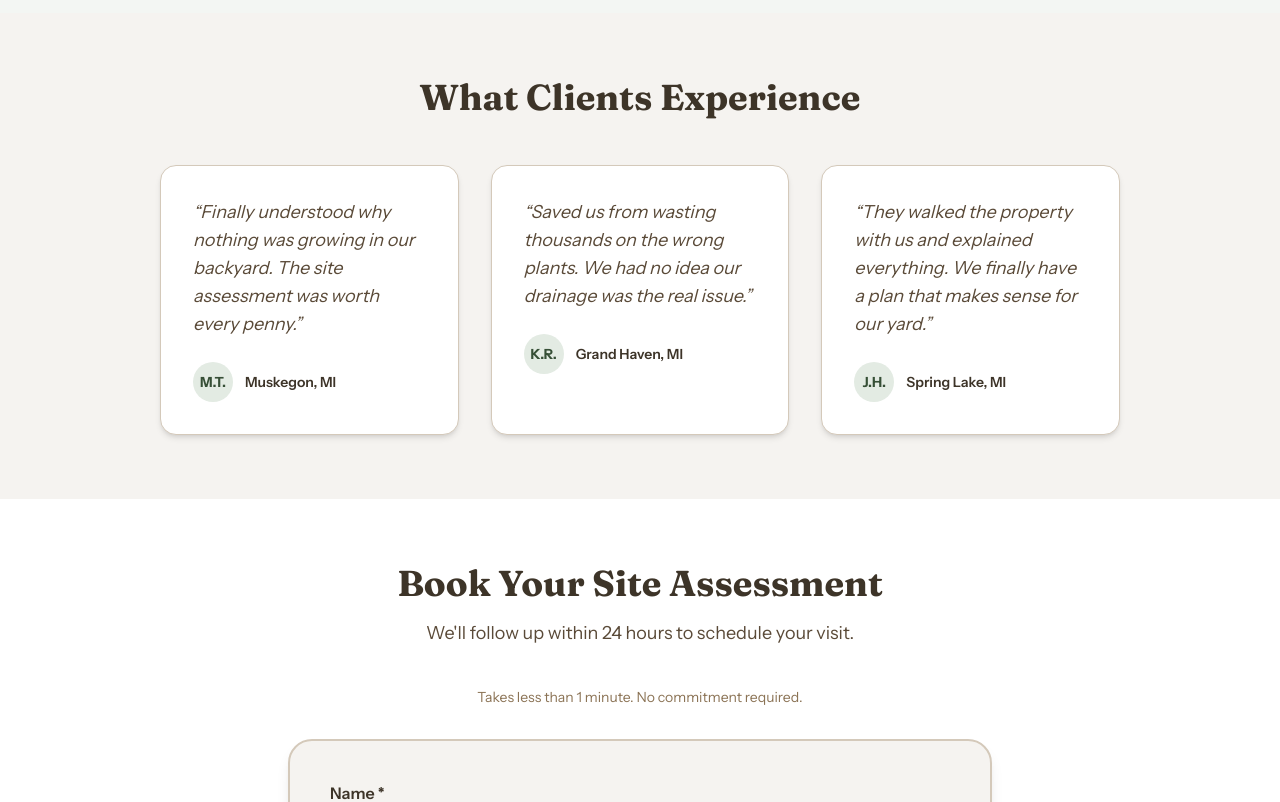
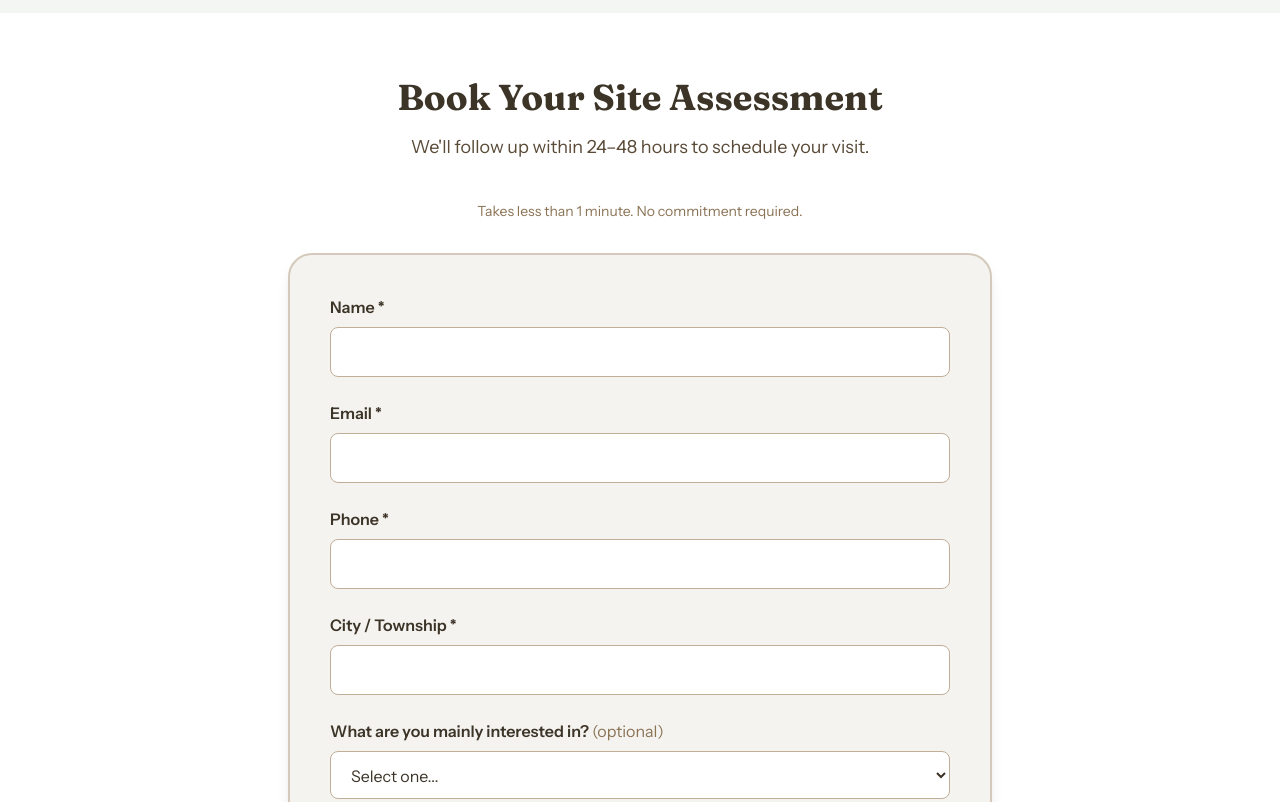
Before and after one commit to earthstewardslgs-del/earth-stewards-LLC-website, a Next.js app: page /west-michigan-ecological-landscaping in a window 1280 px wide. Shown: the part 4080-4882 px from the top of the page. Built offline with nearby package versions, Linux system fonts and the light colour scheme.

Commit message:
landing page

```diff
--- a/app/west-michigan-ecological-landscaping/page.tsx
+++ b/app/west-michigan-ecological-landscaping/page.tsx
@@ -365,55 +365,6 @@
         </div>
       </section>
 
-      {/* Trust / Testimonials Section — NEW */}
-      <section className="py-16 bg-earth-50">
-        <div className="max-w-5xl mx-auto px-4 sm:px-6 lg:px-8">
-          <div className="text-center max-w-3xl mx-auto mb-12">
-            <h2 className="font-display text-3xl sm:text-4xl font-bold text-earth-900 mb-4">
-              What Clients Experience
-            </h2>
-          </div>
-
-          <div className="grid md:grid-cols-3 gap-8">
-            <div className="bg-white rounded-2xl p-8 shadow-md border border-earth-200">
-              <p className="text-earth-700 text-lg italic mb-6">
-                &ldquo;Finally understood why nothing was growing in our backyard. The site assessment was worth every penny.&rdquo;
-              </p>
-              <div className="flex items-center gap-3">
-                <div className="w-10 h-10 bg-moss-100 rounded-full flex items-center justify-center">
-                  <span className="text-moss-700 font-bold text-sm">M.T.</span>
-                </div>
-                <p className="font-semibold text-earth-900 text-sm">Muskegon, MI</p>
-              </div>
-            </div>
-
-            <div className="bg-white rounded-2xl p-8 shadow-md border border-earth-200">
-              <p className="text-earth-700 text-lg italic mb-6">
-                &ldquo;Saved us from wasting thousands on the wrong plants. We had no idea our drainage was the real issue.&rdquo;
-              </p>
-              <div className="flex items-center gap-3">
-                <div className="w-10 h-10 bg-moss-100 rounded-full flex items-center justify-center">
-                  <span className="text-moss-700 font-bold text-sm">K.R.</span>
-                </div>
-                <p className="font-semibold text-earth-900 text-sm">Grand Haven, MI</p>
-              </div>
-            </div>
-
-            <div className="bg-white rounded-2xl p-8 shadow-md border border-earth-200">
-              <p className="text-earth-700 text-lg italic mb-6">
-                &ldquo;They walked the property with us and explained everything. We finally have a plan that makes sense for our yard.&rdquo;
-              </p>
-              <div className="flex items-center gap-3">
-                <div className="w-10 h-10 bg-moss-100 rounded-full flex items-center justify-center">
-                  <span className="text-moss-700 font-bold text-sm">J.H.</span>
-                </div>
-                <p className="font-semibold text-earth-900 text-sm">Spring Lake, MI</p>
-              </div>
-            </div>
-          </div>
-        </div>
-      </section>
-
       {/* Consultation Form Section */}
       <section id="consultation" className="py-16 bg-white scroll-mt-20">
         <div className="max-w-3xl mx-auto px-4 sm:px-6 lg:px-8">
@@ -422,7 +373,7 @@
               Book Your Site Assessment
             </h2>
             <p className="text-lg text-earth-700">
-              We&apos;ll follow up within 24 hours to schedule your visit.
+              We&apos;ll follow up within 24–48 hours to schedule your visit.
             </p>
           </div>
 
@@ -483,6 +434,41 @@
               />
             </div>
 
+            {/* City / Township */}
+            <div className="mb-6">
+              <label htmlFor="location" className="block text-earth-900 font-semibold mb-2">
+                City / Township *
+              </label>
+              <input
+                type="text"
+                id="location"
+                name="location"
+                required
+                className="w-full px-4 py-3 rounded-lg border border-earth-300 focus:border-moss-600 focus:ring-2 focus:ring-moss-200 outline-none transition"
+              />
+            </div>
+
+            {/* Service Interest */}
+            <div className="mb-6">
+              <label htmlFor="service_interest" className="block text-earth-900 font-semibold mb-2">
+                What are you mainly interested in? <span className="font-normal text-earth-500">(optional)</span>
+              </label>
+              <select
+                id="service_interest"
+                name="service_interest"
+                className="w-full px-4 py-3 rounded-lg border border-earth-300 focus:border-moss-600 focus:ring-2 focus:ring-moss-200 outline-none transition bg-white"
+              >
+                <option value="">Select one...</option>
+                <option value="Improving or restoring my lawn naturally">Improving or restoring my lawn naturally</option>
+                <option value="Transitioning away from traditional lawn">Transitioning away from traditional lawn</option>
+                <option value="Native plant landscaping or garden installation">Native plant landscaping or garden installation</option>
+                <option value="Landscape design tailored to my property">Landscape design tailored to my property</option>
+                <option value="Solving drainage or problem areas">Solving drainage or problem areas</option>
+                <option value="Ongoing care and long-term stewardship">Ongoing care and long-term stewardship</option>
+                <option value="Not sure yet — looking for guidance">Not sure yet — looking for guidance</option>
+              </select>
+            </div>
+
             {/* Message */}
             <div className="mb-8">
               <label htmlFor="message" className="block text-earth-900 font-semibold mb-2">
@@ -510,7 +496,7 @@
               Local, owner-operated. Serving West Michigan properties.
             </p>
             <p className="text-center text-earth-600 text-sm mt-2">
-              We&apos;ll review your inquiry and follow up within 24 hours.
+              We&apos;ll review your inquiry and follow up within 24–48 hours.
             </p>
           </form>
         </div>
```
